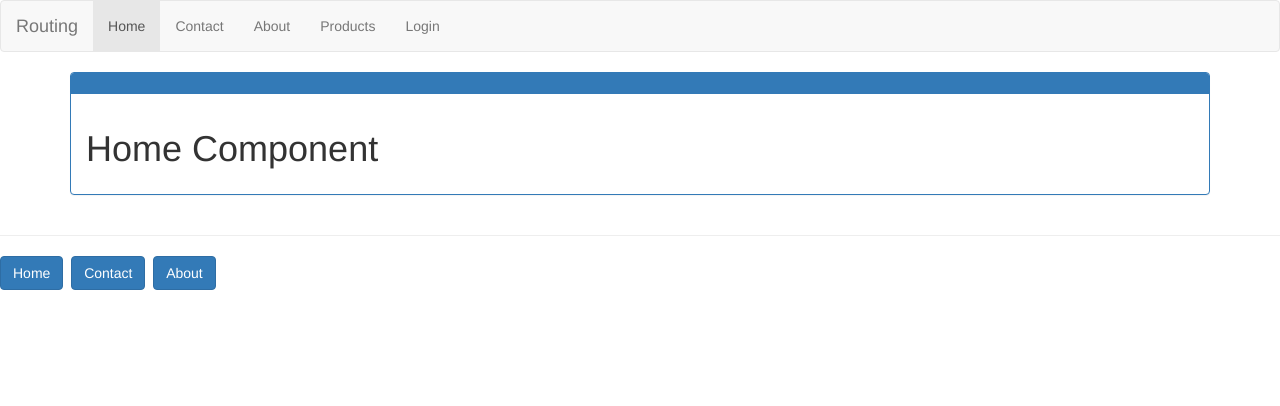
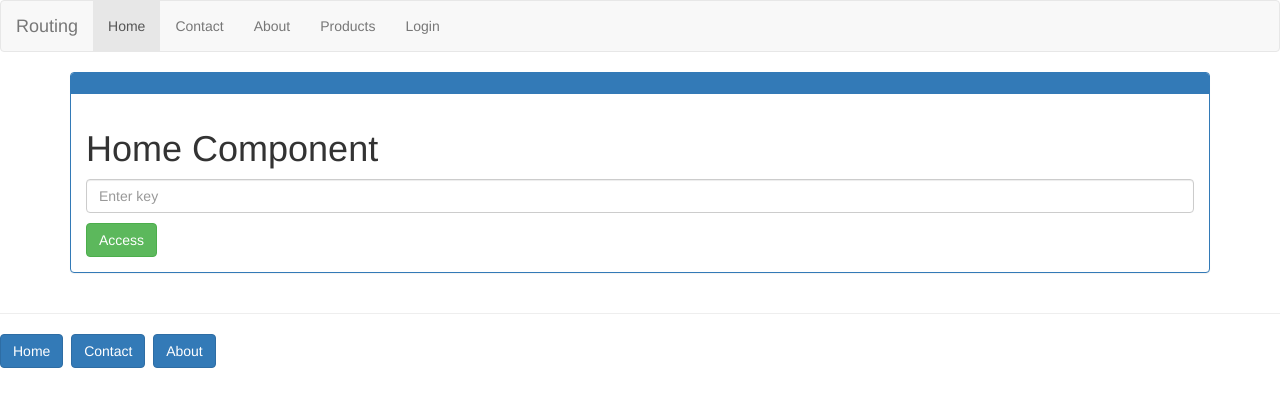
Before and after one commit to HungNhOnPV/tranning-angular, an Angular app in the folder lesson11-Routing/: page /index in a window 1280 px wide. Shown: the top 406 px of the page. Built offline with nearby package versions, Linux system fonts and the light colour scheme.

Commit message:
CanDeactivate

```diff
--- a/lesson11-Routing/src/app/app.module.ts
+++ b/lesson11-Routing/src/app/app.module.ts
@@ -19,7 +19,8 @@ import { LoginComponent } from './components/login/login.component';
 
 // Services
 import { appRoutes } from './app.routes';
-import { AuthGuard } from './services/guard/auth.guard';
+import { AuthGuard } from './services/guards/auth.guard';
+import { AccessGuard } from './services/guards/access.guard';
 
 
 @NgModule({
@@ -44,7 +45,8 @@ import { AuthGuard } from './services/guard/auth.guard';
   ],
   providers: [
     ProductService,
-    AuthGuard
+    AuthGuard,
+    AccessGuard
   ],
   bootstrap: [AppComponent]
 })
--- a/lesson11-Routing/src/app/app.routes.ts
+++ b/lesson11-Routing/src/app/app.routes.ts
@@ -10,7 +10,8 @@ import { ProductListComponent } from "./components/product-list/product-list.com
 import { ProductEditComponent } from "./components/product-edit/product-edit.component";
 import { ProductDeleteComponent } from "./components/product-delete/product-delete.component";
 import { LoginComponent } from "./components/login/login.component";
-import { AuthGuard } from "./services/guard/auth.guard";
+import { AuthGuard } from "./services/guards/auth.guard";
+import { AccessGuard } from './services/guards/access.guard';
 
 export const appRoutes: Routes = [
   {
@@ -20,7 +21,8 @@ export const appRoutes: Routes = [
   },
   {
     path: "index",
-    component: HomeComponent
+    component: HomeComponent,
+    canDeactivate: [AccessGuard]
   },
   {
     path: "about",
--- a/lesson11-Routing/src/app/components/home/home.component.html
+++ b/lesson11-Routing/src/app/components/home/home.component.html
@@ -1 +1,32 @@
 <h1>Home Component</h1>
+
+<div class="alert alert-warning" *ngIf="error === 1">
+  <button type="button" class="close" data-dismiss="alert" aria-hidden="true">
+    &times;
+  </button>
+  <strong>Warning key!</strong>
+</div>
+
+<div class="alert alert-success" *ngIf="error === -1">
+  <button type="button" class="close" data-dismiss="alert" aria-hidden="true">
+    &times;
+  </button>
+  <strong>Success key</strong>
+</div>
+
+<input
+  type="text"
+  class="form-control"
+  required="required"
+  placeholder="Enter key"
+  #key
+/>
+
+<button
+  type="button"
+  class="btn btn-success"
+  (click)="onAccess(key.value)"
+  [style.margin-top.px]="10"
+>
+  Access
+</button>
--- a/lesson11-Routing/src/app/components/home/home.component.ts
+++ b/lesson11-Routing/src/app/components/home/home.component.ts
@@ -7,9 +7,21 @@ import { Component, OnInit } from '@angular/core';
 })
 export class HomeComponent implements OnInit {
 
+  error: number = 0;
+
   constructor() { }
 
   ngOnInit(): void {
   }
 
+  onAccess = (key: string) => {
+    if(key === "123456") {
+      localStorage.setItem('key', key);
+      this.error = -1;
+    } else {
+      localStorage.removeItem('key');
+      this.error = 1;
+    }
+  }
+
 }
--- /dev/null
+++ b/lesson11-Routing/src/app/services/guards/access.guard.ts
@@ -0,0 +1,13 @@
+import { Injectable } from '@angular/core';
+import { CanDeactivate } from '@angular/router';
+import { HomeComponent } from '../../components/home/home.component';
+
+@Injectable({
+  providedIn: 'root'
+})
+export class AccessGuard implements CanDeactivate<HomeComponent> {
+  canDeactivate(): boolean {
+    if(localStorage.getItem('key')) return true;
+    return false;
+  }
+}
```
Also changed, not shown: lesson11-Routing/src/app/services/guards/auth.guard.ts (renamed from lesson11-Routing/src/app/services/guard/auth.guard.ts).
